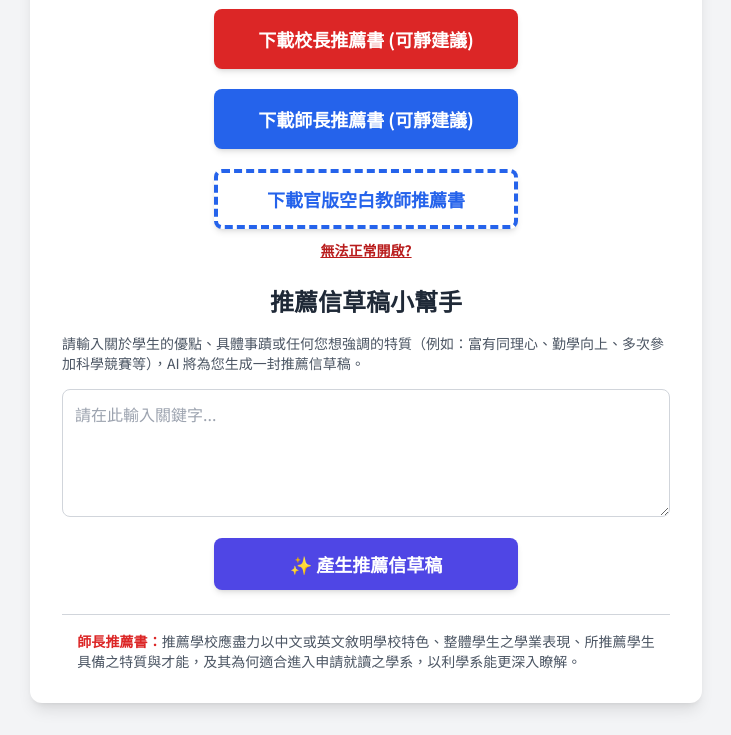
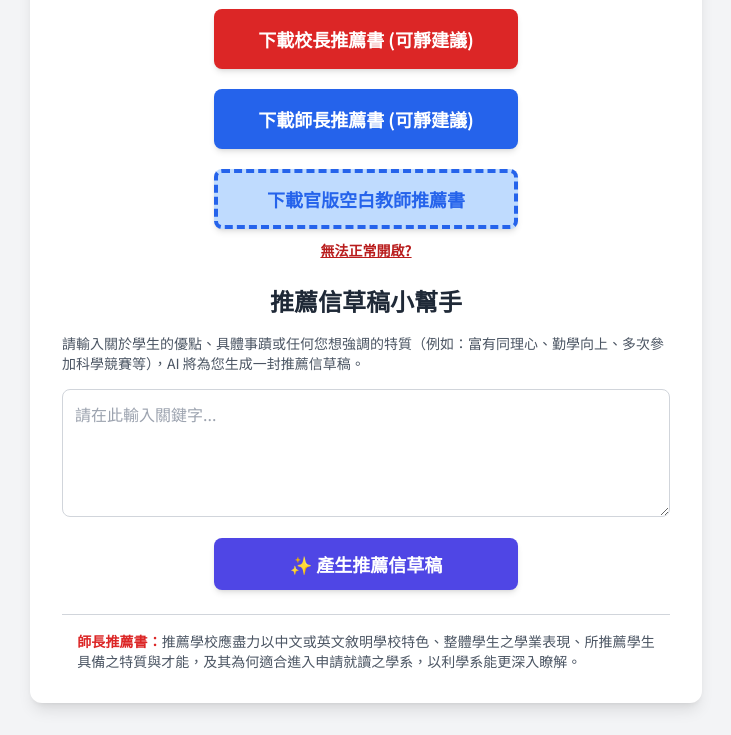
Before and after one commit to wangkejing2007/Recommended-Content, a plain HTML site: page index.html in a window 1280 px wide. Shown: the part 207-942 px from the top of the page, without its empty margins (274-1005 px from the left). Drawn offline with nearby package versions, Linux system fonts and the light colour scheme.

Commit message:
Update index.html

```diff
--- a/index.html
+++ b/index.html
@@ -63,7 +63,7 @@
             <!-- 按鈕三和連結的容器 -->
             <div class="w-full md:w-2/3 lg:w-1/2">
                 <!-- 按鈕三：下載官版空白教師推薦書 -->
-                <a href="https://drive.google.com/uc?export=download&id=16mJtCe5oGVFf6qzRr8k1Tr2U8NN7YHzZ" target="_blank" class="w-full bg-white text-blue-600 border-4 border-dashed border-blue-600 font-semibold text-lg py-3 px-8 rounded-lg shadow-md hover:bg-blue-50 transform hover:scale-105 transition-transform duration-300 ease-in-out block">
+                <a href="https://drive.google.com/uc?export=download&id=16mJtCe5oGVFf6qzRr8k1Tr2U8NN7YHzZ" target="_blank" class="w-full bg-blue-200 text-blue-600 border-4 border-dashed border-blue-600 font-semibold text-lg py-3 px-8 rounded-lg shadow-md hover:bg-blue-50 transform hover:scale-105 transition-transform duration-300 ease-in-out block">
                     下載官版空白教師推薦書
                 </a>
                 <!-- 連結 -->
```
